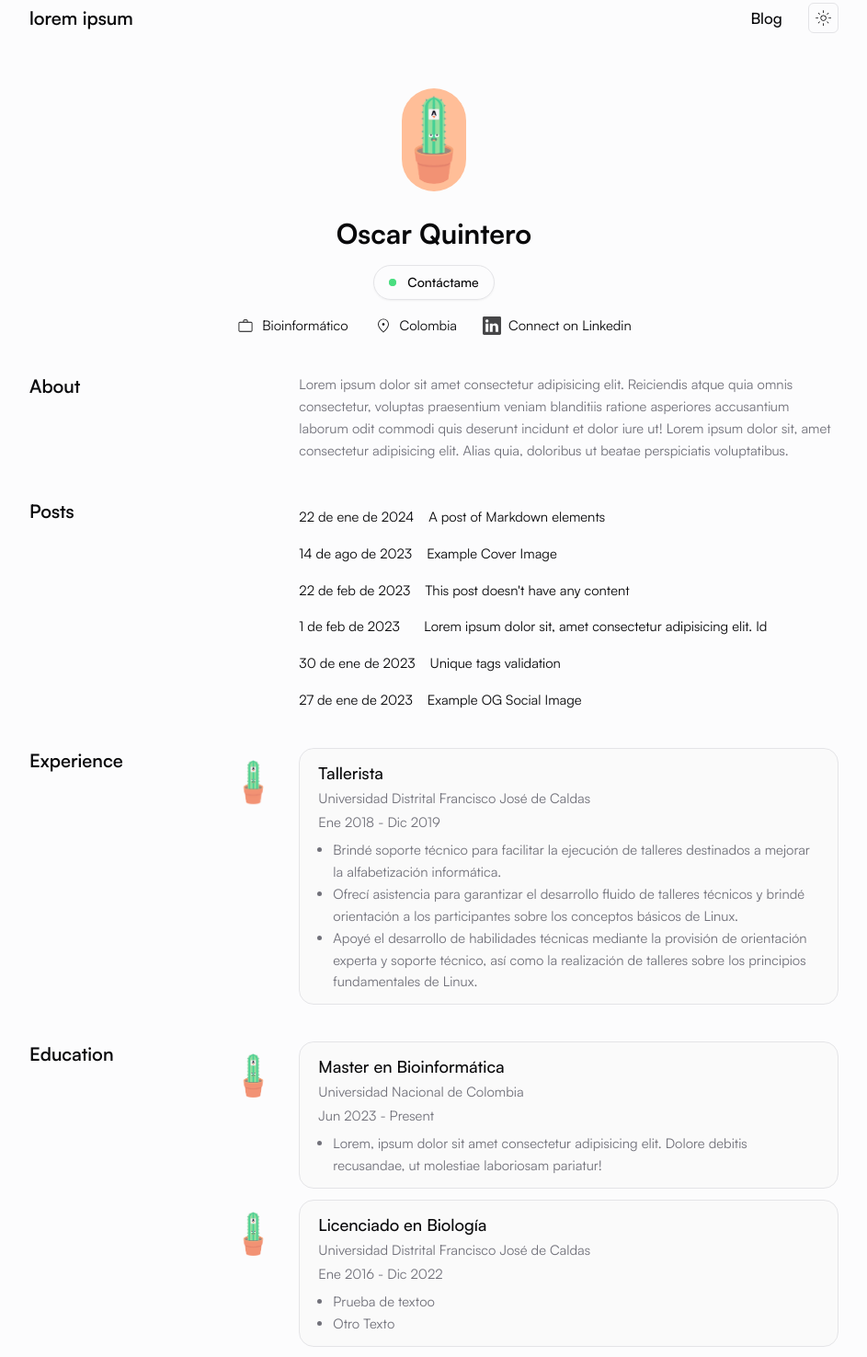
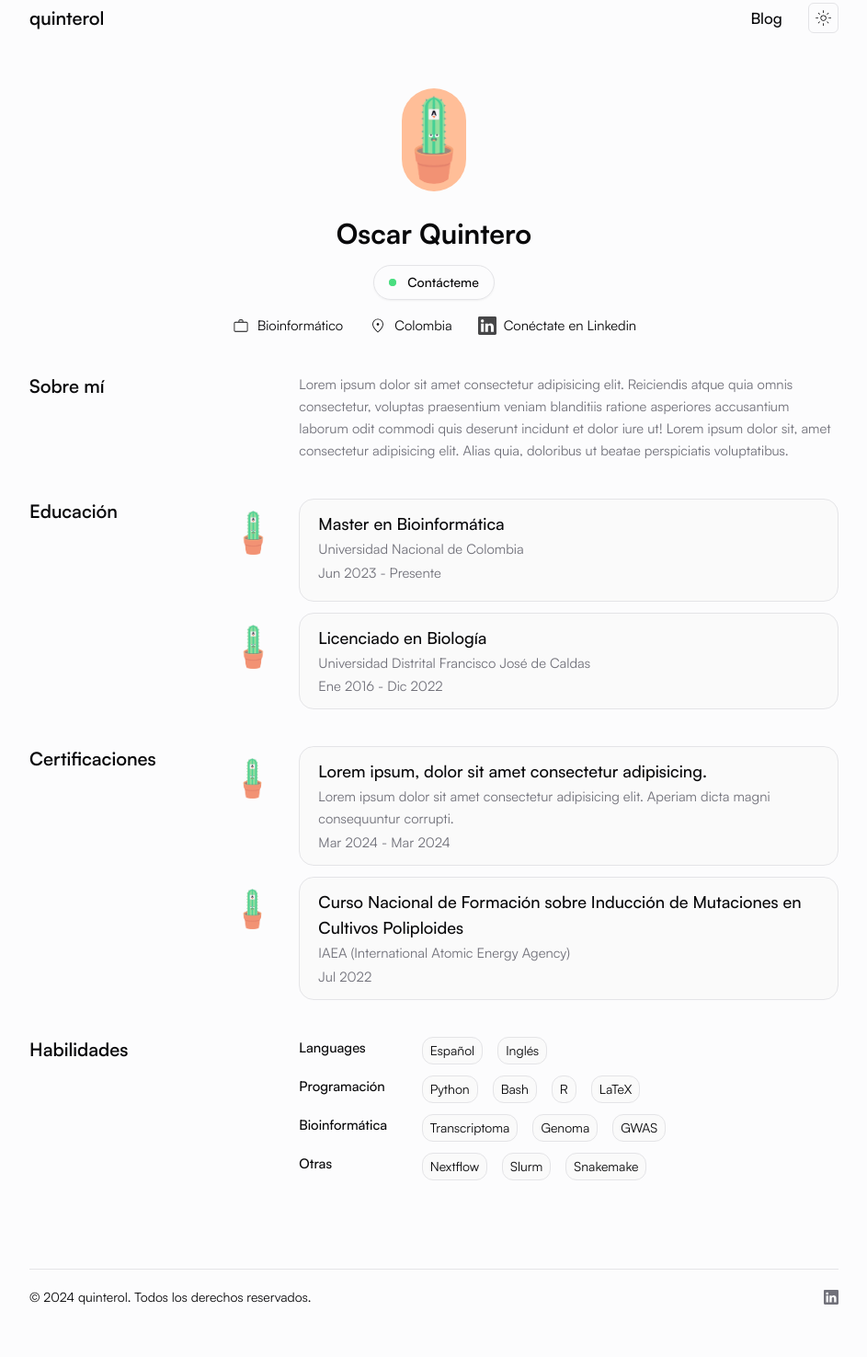
Before and after one commit to oquinterol/oquinterol, an Astro site: page / in a window 1280 px wide. Shown: the part 25-1500 px from the top of the page at 92% size, without its empty margins (168-1111 px from the left). Built offline with nearby package versions, Linux system fonts and the light colour scheme; Astro itself is replaced by a stand-in of ours; some packages are replaced by stand-ins of ours.

Commit message:
Add education partial

```diff
--- a/package.json
+++ b/package.json
@@ -18,7 +18,7 @@
 		"@astrojs/tailwind": "^5.1.0",
 		"@astrojs/vercel": "^7.3.6",
 		"@vercel/analytics": "^1.2.2",
-		"astro": "^4.4.15",
+		"astro": "^4.5.6",
 		"astro-expressive-code": "^0.33.5",
 		"clsx": "^2.1.0",
 		"mdast-util-to-string": "^4.0.0",
--- a/src/components/layout/Footer.astro
+++ b/src/components/layout/Footer.astro
@@ -17,7 +17,7 @@
           class='inline-flex gap-x-2 text-gray-600 hover:text-gray-800 dark:focus:outline-none dark:focus:ring-1 dark:focus:ring-gray-600'
           href='/privacy'>Privacy</a
         > -->
-				<p class=''>© 2024 lorem. All rights reserved.</p>
+				<p class=''>© 2024 quinterol. Todos los derechos reservados.</p>
 			</div>
 
 			<div class='flex items-center justify-between'>
@@ -26,7 +26,7 @@
 					<!-- Linkedin -->
 					<a
 						class='inline-block text-muted-foreground transition-all hover:text-muted-foreground/75'
-						href='https://www.linkedin.com/in/example/'
+						href='https://www.linkedin.com/in/quinterol/'
 					>
 						<svg
 							class='h-4 w-4 flex-shrink-0'
--- a/src/components/layout/Header.astro
+++ b/src/components/layout/Header.astro
@@ -7,7 +7,7 @@
 		class='relative mx-auto flex w-full items-center justify-between sm:flex sm:items-center'
 		aria-label='global'
 	>
-		<a class='flex-none text-xl font-semibold' href='/' aria-label='Brand'>lorem ipsum</a>
+		<a class='flex-none text-xl font-semibold' href='/' aria-label='Brand'>quinterol</a>
 
 		<div class='flex flex-row items-center justify-center gap-x-7'>
 			<a
--- a/src/pages/index.astro
+++ b/src/pages/index.astro
@@ -12,10 +12,10 @@ import astro from '../assets/about-astro.png'
 
 import { getAllPosts, sortMDByDate } from '@/utils'
 
-const languages = ['lorem', 'ipsum']
-const frontend = ['lorem', 'ipsum', 'lorem', 'ipsum', 'lorem', 'ipsum', 'lorem']
-const backend = ['lorem', 'ipsum', 'lorem', 'ipsum']
-const others = ['lorem', 'ipsum', 'lorem', 'ipsum', 'lorem']
+const languages = ['Español', 'Inglés']
+const programming = ['Python', 'Bash', 'R', 'LaTeX']
+const bioskill = ['Transcriptoma', 'Genoma', 'GWAS']
+const others = ['Nextflow', 'Slurm', 'Snakemake']
 
 const MAX_POSTS = 10
 const allPosts = await getAllPosts()
@@ -45,7 +45,7 @@ const allPostsByDate = sortMDByDate(allPosts).slice(0, MAX_POSTS)
 						<span class='relative inline-flex h-2 w-2 rounded-full bg-green-400'></span>
 					</span>
 
-					<p class='font-medium'>Contáctame</p>
+					<p class='font-medium'>Contácteme</p>
 				</a>
 				<div class='flex gap-x-7 flex-wrap gap-y-3 justify-center'>
 					<Label title='Bioinformático'>
@@ -65,7 +65,7 @@ const allPostsByDate = sortMDByDate(allPosts).slice(0, MAX_POSTS)
 						>
 					</Label>
 					<Label
-						title='Connect on Linkedin'
+						title='Conéctate en Linkedin'
 						as='a'
 						href='https://www.linkedin.com/in/quinterol/'
 						target='_blank'
@@ -85,7 +85,7 @@ const allPostsByDate = sortMDByDate(allPosts).slice(0, MAX_POSTS)
 			</div>
 		</section>
 
-		<Section title='About'>
+		<Section title='Sobre mí'>
 			<p class='text-muted-foreground'>
 				Lorem ipsum dolor sit amet consectetur adipisicing elit. Reiciendis atque quia omnis
 				consectetur, voluptas praesentium veniam blanditiis ratione asperiores accusantium laborum
@@ -94,7 +94,7 @@ const allPostsByDate = sortMDByDate(allPosts).slice(0, MAX_POSTS)
 			</p>
 		</Section>
 
-		<Section title='Posts'>
+		<!-- <Section title='Posts'>
 			<ul class='flex flex-col gap-y-2'>
 				{
 					allPostsByDate.map((p) => (
@@ -104,10 +104,10 @@ const allPostsByDate = sortMDByDate(allPosts).slice(0, MAX_POSTS)
 					))
 				}
 			</ul>
-		</Section>
+		</Section> -->
 
-		<Section title='Experience'>
-			<!-- <Card
+		<!-- <Section title='Experience'>
+			<Card
 				heading='Lorem Ipsum'
 				subheading='Sit amet consectetur'
 				date='Dec 2022 - Nov 2023'
@@ -123,7 +123,7 @@ const allPostsByDate = sortMDByDate(allPosts).slice(0, MAX_POSTS)
 						<li>Lorem ipsum dolor sit amet consectetur adipisicing elit. Molestiae, pariatur!</li>
 					</li>
 				</ul>
-			</Card> -->
+			</Card>
 
 			<Card
 				heading='Tallerista'
@@ -139,22 +139,19 @@ const allPostsByDate = sortMDByDate(allPosts).slice(0, MAX_POSTS)
 				<li>Apoyé el desarrollo de habilidades técnicas mediante la provisión de orientación experta y soporte técnico, así como la realización de talleres sobre los principios fundamentales de Linux.</li>
 			</ul>
 			</Card>
-		</Section>
+		</Section> -->
 
-		<Section title='Education'>
+		<Section title='Educación'>
 			<Card
 				heading='Master en Bioinformática'
 				subheading='Universidad Nacional de Colombia'
-				date='Jun 2023 - Present'
+				date='Jun 2023 - Presente'
 				imagePath='/src/assets/about-astro.png'
-				altText='Maestria en Bioinformatica'
+				altText='Maestría en Bioinformática'
 				imageClass='h-12 w-auto md:-left-16'
 			>
 				<ul class='ml-4 list-disc text-muted-foreground'>
-					<li>
-						Lorem, ipsum dolor sit amet consectetur adipisicing elit. Dolore debitis recusandae, ut
-						molestiae laboriosam pariatur!
-					</li>
+					<!-- PoliploidesPoliploides -->
 				</ul>
 			</Card>
 			<Card
@@ -165,14 +162,13 @@ const allPostsByDate = sortMDByDate(allPosts).slice(0, MAX_POSTS)
 				altText='Licenciado en Biologia'
 				imageClass='h-12 w-auto md:-left-16'
 			>
-			<ul class='ml-4 list-disc text-muted-foreground'>
-				<li>Prueba de textoo</li>
-				<li>Otro Texto</li>
-			</ul>
+			<!-- <ul class='ml-4 list-disc text-muted-foreground'>
+				<li></li>
+			</ul> -->
 			</Card>
 		</Section>
 
-		<Section title='Projects'>
+		<!-- <Section title='Projects'>
 			<div class='flex flex-col gap-y-3 sm:flex-row sm:gap-x-3 sm:gap-y-0'>
 				<ProjectCard
 					href='https://www.google.com'
@@ -191,9 +187,9 @@ const allPostsByDate = sortMDByDate(allPosts).slice(0, MAX_POSTS)
 					class='w-full sm:w-1/2'
 				/>
 			</div>
-		</Section>
+		</Section> -->
 
-		<Section title='Certifications'>
+		<Section title='Certificaciones'>
 			<Card
 				as='a'
 				heading='Lorem ipsum, dolor sit amet consectetur adipisicing.'
@@ -202,28 +198,28 @@ const allPostsByDate = sortMDByDate(allPosts).slice(0, MAX_POSTS)
 				imagePath='/src/assets/about-astro.png'
 				altText='Lorem, ipsum dolor sit'
 				imageClass='h-11 w-auto md:-left-16'
-				href='https://www.google.com'
+				href='https://google.com'
 			/>
 			<Card
 				as='a'
-				heading='Lorem ipsum, dolor sit amet'
-				subheading='Lorem ipsum dolor sit amet consectetur adipisicing elit. Aperiam dicta.'
-				date='Mar 2029 - Mar 2032'
+				heading='Curso Nacional de Formación sobre Inducción de Mutaciones en Cultivos Poliploides'
+				subheading='IAEA (International Atomic Energy Agency)'
+				date='Jul 2022'
 				imagePath='/src/assets/about-astro.png'
-				altText='Lorem, ipsum dolor sit'
+				altText='Curso Nacional de IAEA'
 				imageClass='h-11 w-auto md:-left-16'
-				href='https://www.google.com'
+				href='./assets/docs/training-mutation-induction.pdf'
 			/>
 		</Section>
 
-		<Section title='Skills'>
+		<Section title='Habilidades'>
 			<SkillLayout title='Languages' skills={languages} />
-			<SkillLayout title='Frontend' skills={frontend} />
-			<SkillLayout title='Backend' skills={backend} />
-			<SkillLayout title='Others' skills={others} />
+			<SkillLayout title='Programación' skills={programming} />
+			<SkillLayout title='Bioinformática' skills={bioskill} />
+			<SkillLayout title='Otras' skills={others} />
 		</Section>
 	</div>
-	<a
+	<!-- <a
 		href='https://github.com/srleom/astro-theme-resume.git'
 		class='mt-16 flex flex-row items-center gap-x-3 rounded-3xl border border-input px-4 py-2 text-sm shadow-sm transition-all hover:shadow-md'
 	>
@@ -235,5 +231,5 @@ const allPostsByDate = sortMDByDate(allPosts).slice(0, MAX_POSTS)
 		</span>
 
 		<p class='font-medium'>Get template</p>
-	</a>
+	</a> -->
 </PageLayout>
```
Also changed, not shown: 2 other files.
